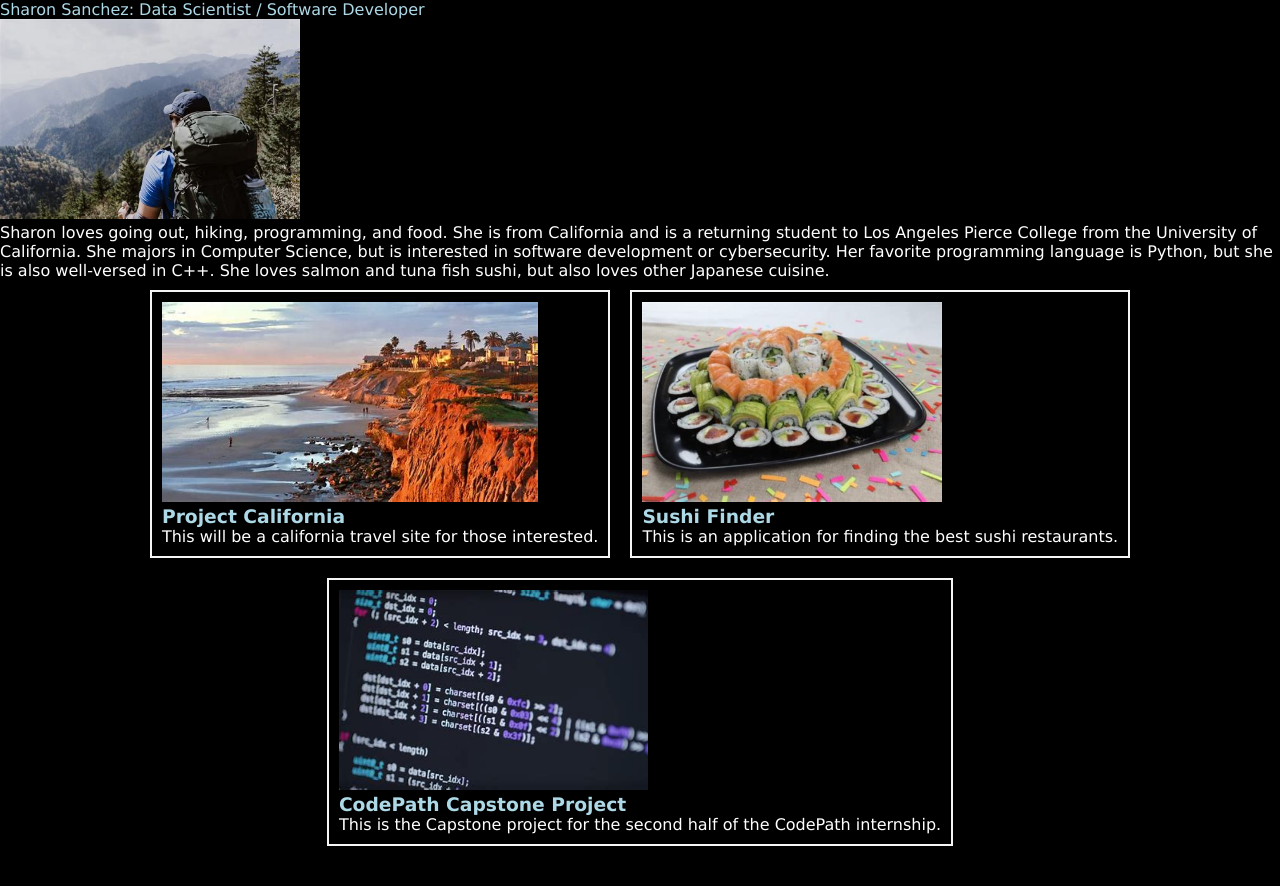
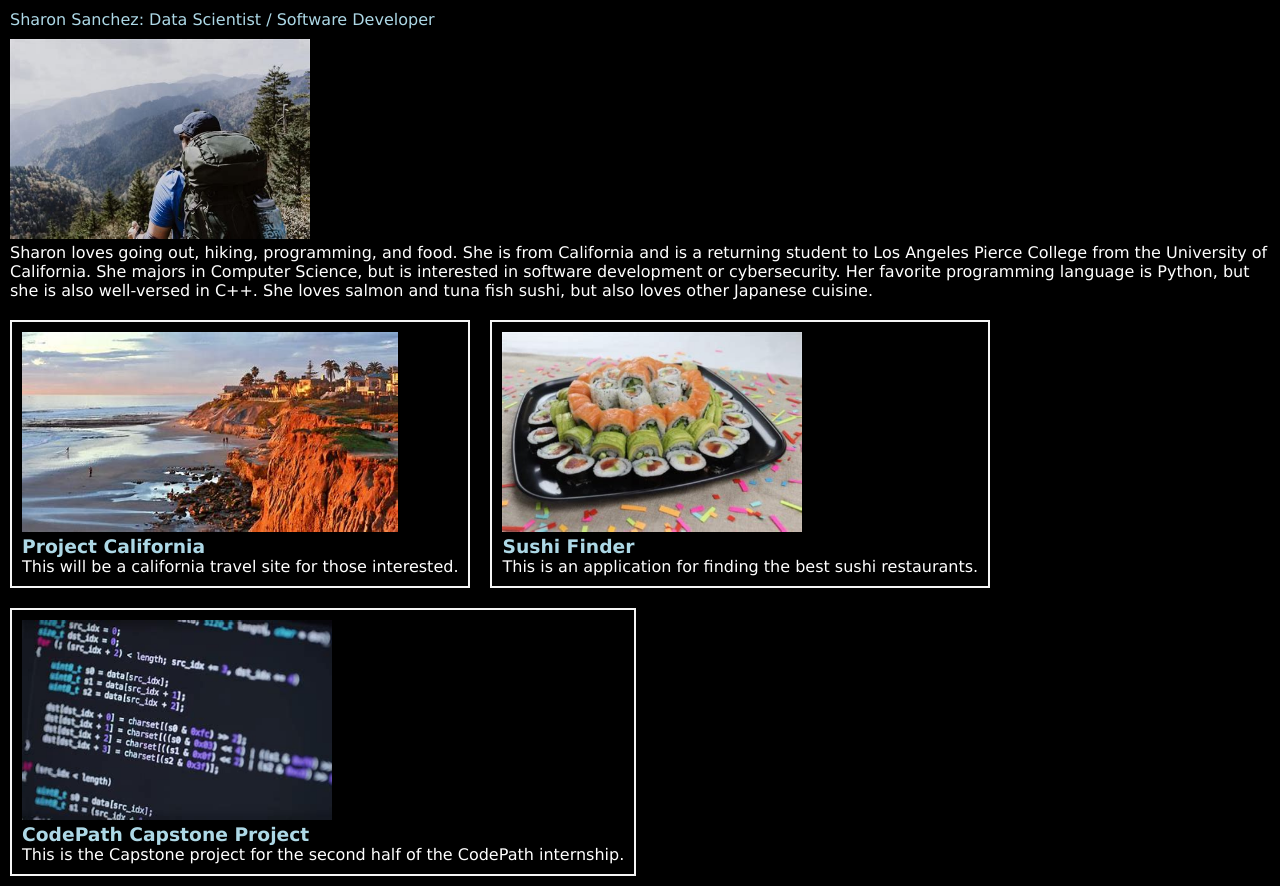
Before and after one commit to eleferrets/sharon_personal_website, a plain HTML site: page index.html in a window 1280 px wide. Before the commit the page ends 856 px from the top, so only its background shows below. Drawn offline with Linux system fonts and the light colour scheme.

Commit message:
Fixed styling

```diff
--- a/style.css
+++ b/style.css
@@ -18,6 +18,11 @@ img {
         height: 200px;
     }
 
+    #main,
+    #bio {
+        margin: 10px 10px;
+    }
+
     p {
         font-size: 16px;
         color: white;
@@ -34,5 +39,5 @@ p {
     #portfolio {
         display: flex;
         flex-wrap: wrap;
-    justify-content: center;
+        justify-content: left;
     }
```
Lines whose indentation alone changed are shown as unchanged.
